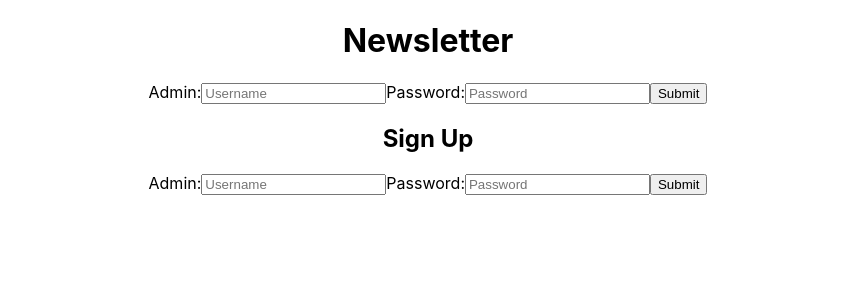
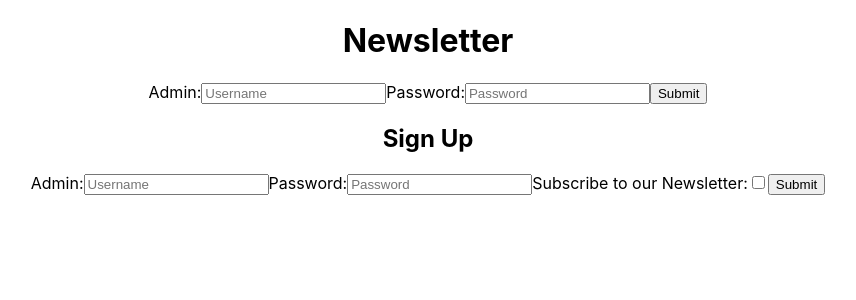
Before and after one commit to nathaliejanep/newsletter-frontend, a React (Create React App) app: page / in a window 1280 px wide. Shown: the top 300 px of the page, without its empty margins (212-1068 px from the left). Built offline with nearby package versions, Linux system fonts and the light colour scheme.

Commit message:
Added checkbox function

```diff
--- a/src/components/SignUp/SignUp.jsx
+++ b/src/components/SignUp/SignUp.jsx
@@ -1,9 +1,17 @@
-// import { useState } from 'react';
+import { useState } from 'react';
 
 const SignUp = () => {
   //   const [username, setUsername] = useState('');
   //   const [password, setPassword] = useState('');
 
+  const [checked, setChecked] = useState(true);
+  function changeCheck() {
+    if (document.getElementById('newSubscribe').checked) {
+      setChecked(true);
+    } else {
+      setChecked(false);
+    }
+  }
   const signUp = (e) => {
     e.preventDefault();
     // setUsername(e.target.value);
@@ -11,9 +19,13 @@ const SignUp = () => {
     let username = document.getElementById('newUsername').value;
     let password = document.getElementById('newPassword').value;
 
+    let subscribe = '';
+
+    console.log(subscribe);
     let user = {
       username: username,
       password: password,
+      newsletter: checked,
     };
 
     fetch('http://localhost:5000/users/signup', {
@@ -41,7 +53,6 @@ const SignUp = () => {
           placeholder="Username"
           required
         />
-
         <label htmlFor="password">Password:</label>
         <input
           type="password"
@@ -50,6 +61,13 @@ const SignUp = () => {
           placeholder="Password"
           required
         />
+        Subscribe to our Newsletter:
+        <input
+          onChange={changeCheck}
+          type="checkbox"
+          id="newSubscribe"
+          name="subscribe"
+        />
         <input type="submit" placeholder="Submit" />
       </form>
     </div>
```
